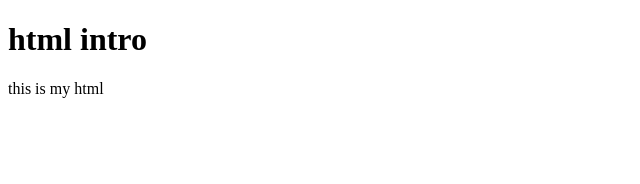
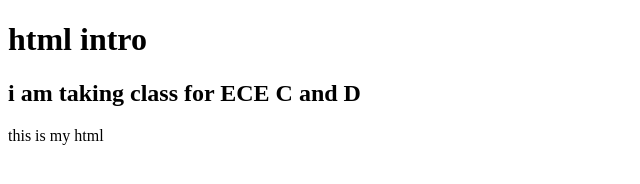
Before and after one commit to selvap685/htmlProject, a plain HTML site: page demo.html in a window 1280 px wide. Shown: the whole page, without its empty margins (0-640 px from the left). Drawn offline with Linux system fonts and the light colour scheme.

Commit message:
second commit

```diff
--- a/demo.html
+++ b/demo.html
@@ -7,6 +7,7 @@
 </head>
 <body>
     <h1> html intro </h1>
+    <h2> i am taking class for ECE C and D </h2>
     <p> this is my html </p>
 </body>
 </html>
```
Also changed, not shown: index.html (added, +1 -0 lines).
